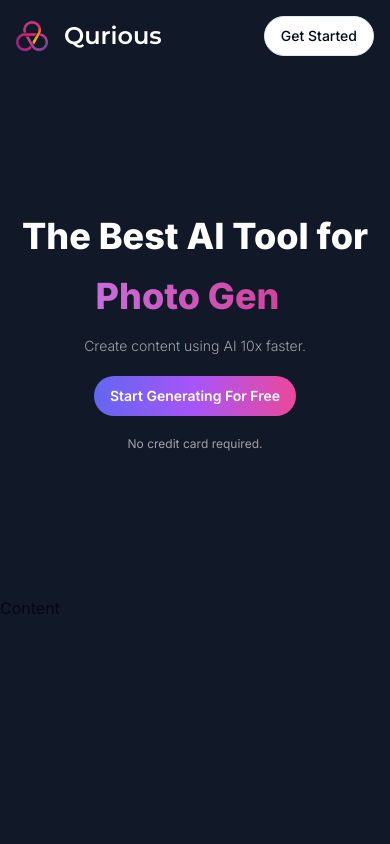
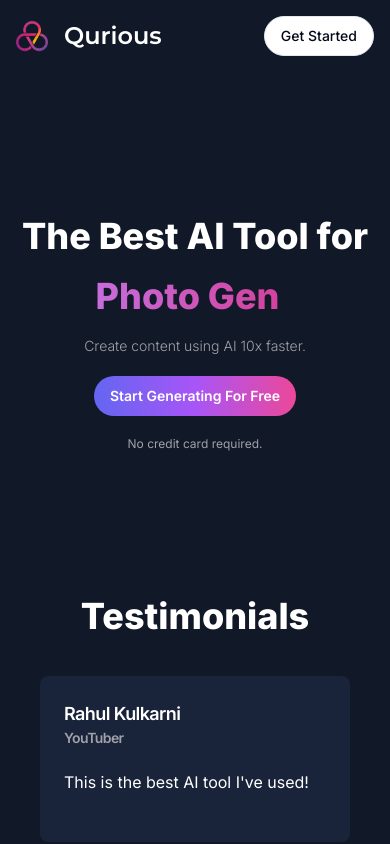
Before and after one commit to PavankumarUppar/Qurious, a Next.js app: page / in a window 390 px wide. Built offline with nearby package versions, Linux system fonts and the light colour scheme; no server answers.

Commit message:
added testimonials

```diff
--- a/components/landing-content.tsx
+++ b/components/landing-content.tsx
@@ -1,7 +1,57 @@
+"use client";
+
+import { Card, CardContent, CardHeader, CardTitle } from "./ui/card";
+
+const testimonials = [
+    {
+        name: "Rahul Kulkarni",
+        avatar: "R",
+        title: "YouTuber",
+        description: "This is the best AI tool I've used!"
+    },
+    {
+        name: "Avinash P",
+        avatar: "A",
+        title: "Software Engineer",
+        description: "This is the best AI tool I've used!"
+    },
+    {
+        name: "Shrinivas M",
+        avatar: "S",
+        title: "Student",
+        description: "This is the best AI tool I've used!"
+    },
+    {
+        name: "Chetan V",
+        avatar: "C",
+        title: "Data Analyst",
+        description: "This is the best AI tool I've used!"
+    },
+]
+
 export const LandingContent = () => {
     return (
-        <div>
-            Content
+        <div className="px-10 pb-20">
+            <h2 className="text-center text-4xl text-white font-extrabold mb-10">
+                Testimonials
+            </h2>
+            <div className="grid grid-cols-1 sm:grid-cols-2 md:grid-cols-3 lg:grid-cols-4 gap-4">
+                {testimonials.map((item) => (
+                    <Card key={item.description} className="bg-[#192339] border-none text-white">
+                        <CardHeader>
+                            <CardTitle className="flex items-center gap-x-2">
+                                <div>
+                                    <p className="text-lg">{item.name}</p>
+                                    <p className="text-zinc-400 text-sm">{item.title}</p>
+                                </div>
+                            </CardTitle>
+                            <CardContent className="pt-4 px-0">
+                                {item.description}
+                            </CardContent>
+                        </CardHeader>
+                    </Card>
+                ))}
+            </div>
         </div>
     )
 }
```
